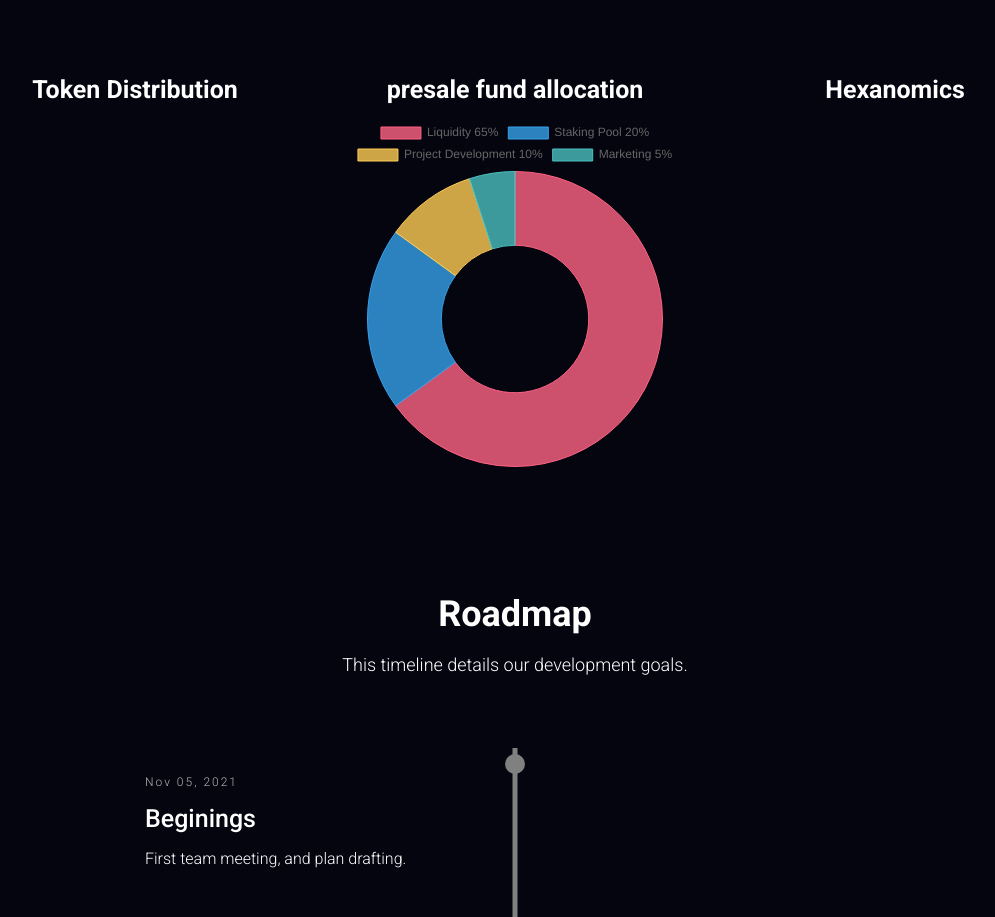
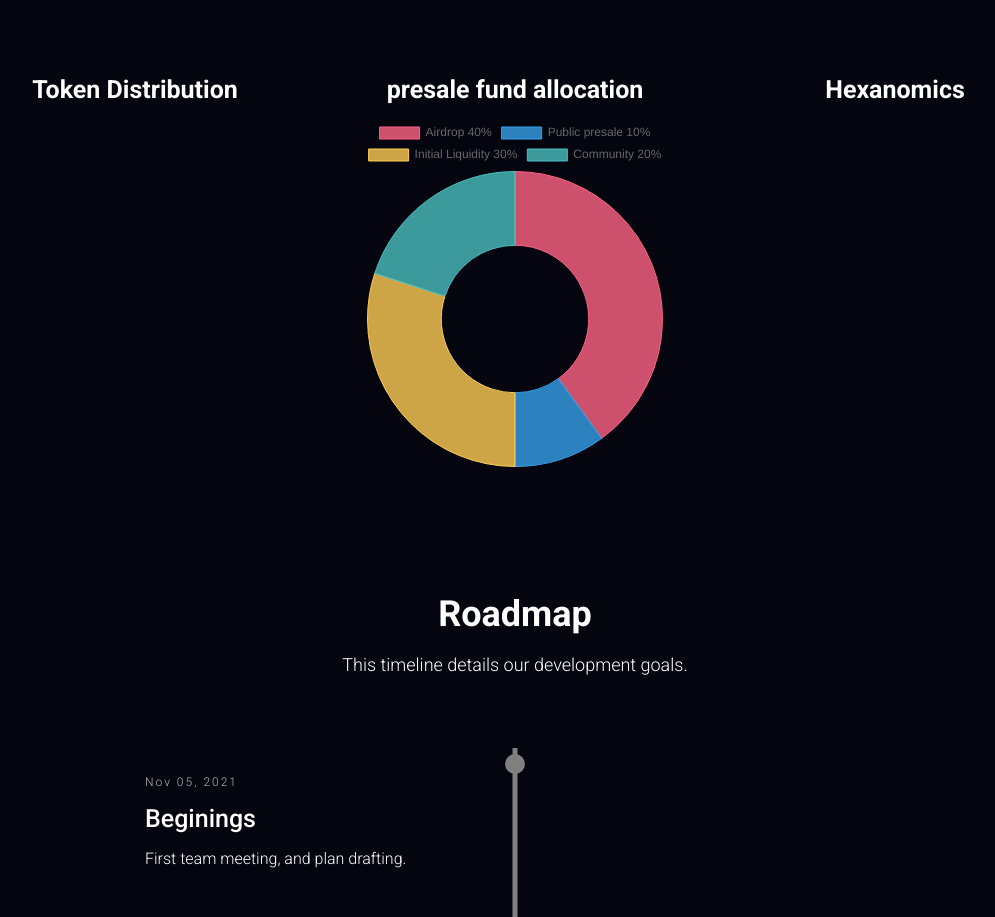
Before and after one commit to emexx2002/hexa, a Next.js app: page /home in a window 1280 px wide. Shown: the part 1275-2192 px from the top of the page, without its empty margins (125-1120 px from the left). Built offline with nearby package versions, Linux system fonts and the light colour scheme.

Commit message:
Update home.js

```diff
--- a/pages/home.js
+++ b/pages/home.js
@@ -108,7 +108,7 @@ function home(props) {
               </GridItem>
               <GridItem xs={12} sm={12} md={4}>
               <h3 style={{fontWeight:"bold", textAlign:"center"}}>presale fund allocation</h3>
-              <Chart2/>
+              <Chart/>
               </GridItem>
               <GridItem xs={12} sm={12} md={4}>
               <h3 style={{fontWeight:"bold", textAlign:"center"}}>Hexanomics</h3>
```
